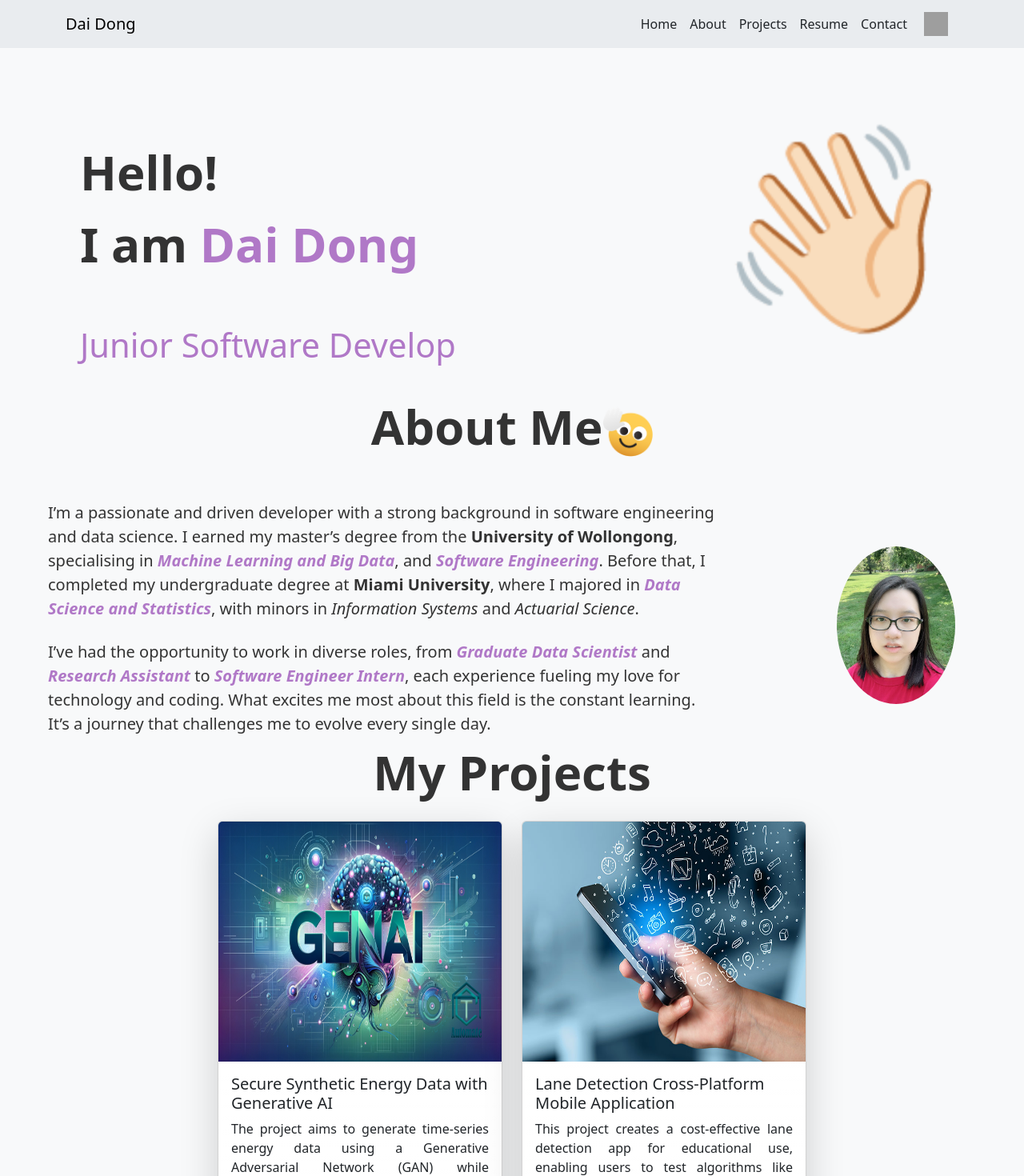
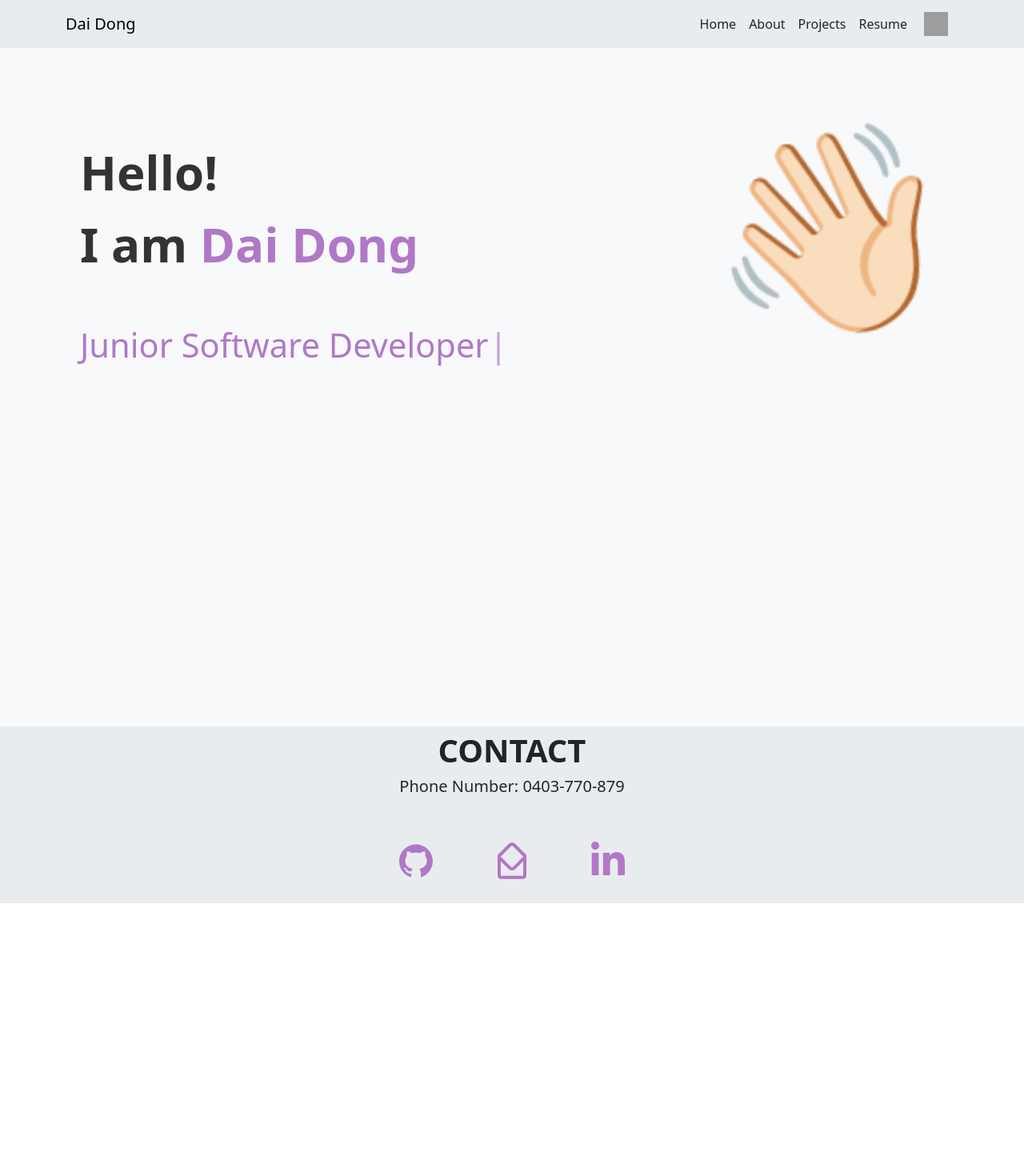
Before and after one commit to vandai-dong/daidong-portfolio, a React (Vite) app: page / in a window 1280 px wide. Shown: the top 1470 px of the page at 80% size. After the commit the page ends 1129 px from the top, so only its background shows below. Built offline with nearby package versions, Linux system fonts and the light colour scheme; grey boxes are pictures that could not be loaded.

Commit message:
First fix of the scrolling of the home page

```diff
--- a/src/App.jsx
+++ b/src/App.jsx
@@ -36,7 +36,7 @@ function App() {
       <Router>
         <NavigationBar darkMode={darkMode} setDarkMode={setDarkMode} />
         <Routes>
-          <Route path="/" element={<Home />} />
+          <Route path="/" element={<Home darkMode={darkMode} />} />
           <Route path="/about" element={<About />} />
           <Route path="/project" element={<Projects darkMode={darkMode} />} />
           <Route path="/resume" element={<Resume />} />
--- a/src/components/About/About.jsx
+++ b/src/components/About/About.jsx
@@ -1,4 +1,3 @@
-import React from "react";
 import { Container, Row, Col } from "react-bootstrap";
 import smile from "../../assets/img/About/smile.png";
 import portrait from "../../assets/img/About/dai_pic.jpg";
--- a/src/components/Footer/Footer.jsx
+++ b/src/components/Footer/Footer.jsx
@@ -65,7 +65,7 @@ function Footer({ darkMode }) {
 }
 
 Footer.propTypes = {
-  darkMode: PropTypes.string.isRequired,
+  darkMode: PropTypes.bool.isRequired,
 };
 
 export default Footer;
--- a/src/components/Home/Home.jsx
+++ b/src/components/Home/Home.jsx
@@ -1,17 +1,64 @@
-import React from "react";
+import React, { useEffect } from "react";
+import PropTypes from "prop-types";
 import "bootstrap/dist/css/bootstrap.min.css";
 import Hello from "./Hello";
 import About from "../About/About";
 import Projects from "../Projects/Projects";
+import Footer from "../Footer/Footer";
 
-function Home() {
+function Home({ darkMode }) {
+  useEffect(() => {
+    // Prevent scrolling on body and html
+    document.body.style.overflow = "hidden";
+    document.documentElement.style.overflow = "hidden";
+
+    return () => {
+      // Clean up: allow scrolling when component is unmounted
+      document.body.style.overflow = "auto";
+      document.documentElement.style.overflow = "auto";
+    };
+  }, []);
+
   return (
-    <section>
-      <Hello />
-      <About />
-      <Projects />
+    <section
+      style={{
+        height: "100vh",
+        overflowY: "scroll",
+        scrollSnapType: "y mandatory",
+        scrollBehavior: "smooth",
+      }}
+    >
+      <div
+        style={{
+          minHeight: "100vh",
+          scrollSnapAlign: "start",
+        }}
+      >
+        <Hello />
+      </div>
+      <div
+        style={{
+          minHeight: "100vh",
+          scrollSnapAlign: "start",
+        }}
+      >
+        <About />
+      </div>
+      <div
+        style={{
+          minHeight: "100vh",
+          scrollSnapAlign: "start",
+        }}
+      >
+        <Projects />
+        <Footer darkMode={darkMode} />
+      </div>
     </section>
   );
 }
 
+Home.propTypes = {
+  darkMode: PropTypes.bool.isRequired,
+};
+
 export default Home;
--- a/src/components/NavigationBar/NavigationBar.jsx
+++ b/src/components/NavigationBar/NavigationBar.jsx
@@ -49,12 +49,6 @@ function NavigationBar({ darkMode, setDarkMode }) {
             >
               Resume
             </Nav.Link>
-            <Nav.Link
-              href="/footer"
-              className={darkMode ? "text-light" : "text-dark"}
-            >
-              Contact
-            </Nav.Link>
 
             <Button
               variant={darkMode ? "dark" : "body-secondary"}
@@ -94,7 +88,6 @@ function NavigationBar({ darkMode, setDarkMode }) {
   );
 }
 
-// Add PropTypes validation
 NavigationBar.propTypes = {
   darkMode: PropTypes.bool.isRequired,
   setDarkMode: PropTypes.func.isRequired,
--- a/src/components/Projects/Cards.jsx
+++ b/src/components/Projects/Cards.jsx
@@ -1,4 +1,3 @@
-import React from "react";
 import { Card, Button } from "react-bootstrap";
 import { BsGithub } from "react-icons/bs";
 import PropTypes from "prop-types";
@@ -45,7 +44,7 @@ Cards.propTypes = {
   title: PropTypes.string.isRequired,
   description: PropTypes.string.isRequired,
   ghLink: PropTypes.string,
-  darkMode: PropTypes.string,
+  darkMode: PropTypes.bool.isRequired,
 };
 
 export default Cards;
--- a/src/components/Projects/Projects.jsx
+++ b/src/components/Projects/Projects.jsx
@@ -1,4 +1,3 @@
-import React from "react";
 import { Container, Row, Col } from "react-bootstrap";
 import "bootstrap/dist/css/bootstrap.min.css";
 import PropTypes from "prop-types";
@@ -64,7 +63,7 @@ function Projects({ darkMode }) {
 }
 
 Projects.propTypes = {
-  darkMode: PropTypes.string,
+  darkMode: PropTypes.bool.isRequired,
 };
 
 export default Projects;
--- a/src/components/Resume/Resume.jsx
+++ b/src/components/Resume/Resume.jsx
@@ -1,4 +1,3 @@
-import React from "react";
 import "bootstrap/dist/css/bootstrap.min.css";
 import pdf from "../../assets/pdf/Resume_DaiDong.pdf";
 import { pdfjs } from "react-pdf";
```
Also changed, not shown: src/components/Home/Home-archive.jsx (added, +57 -0 lines).
